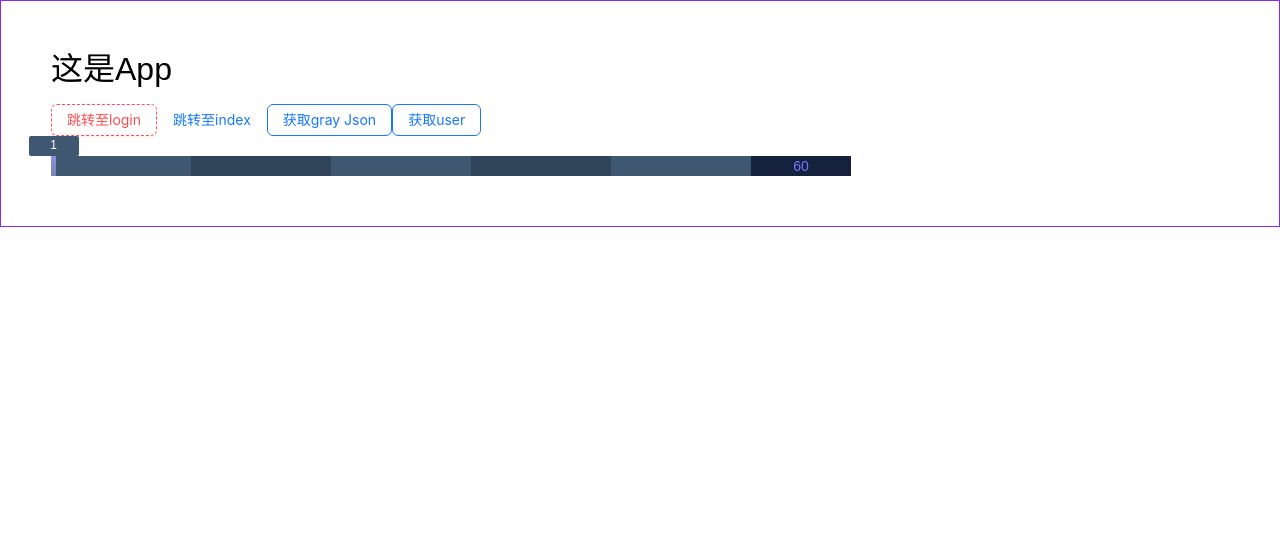
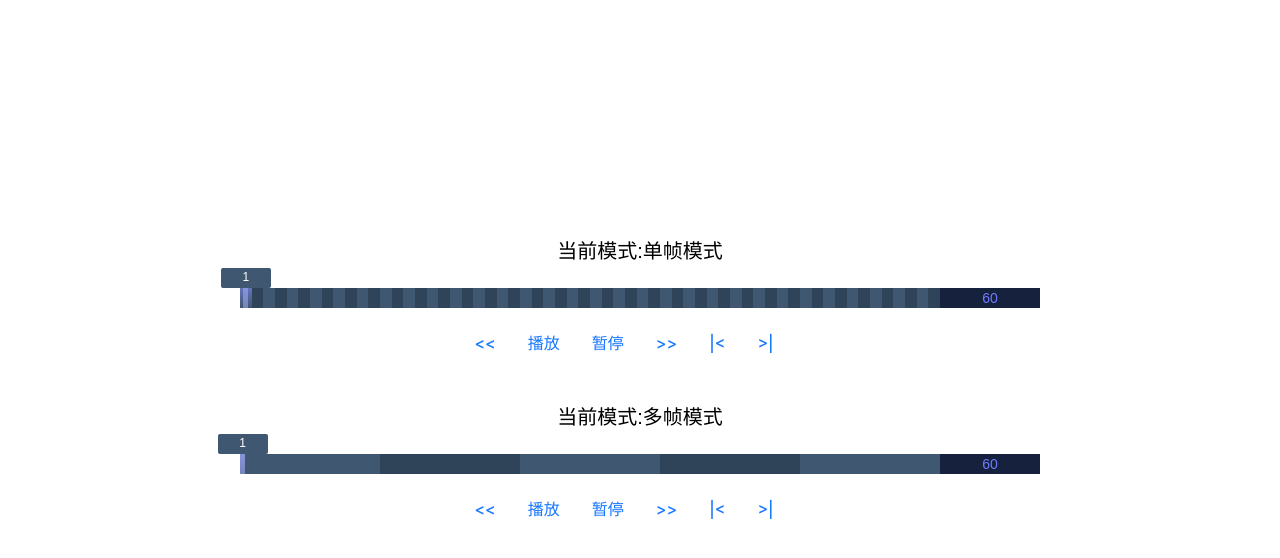
Before and after one commit to YunShangZhou/react-mook, a React app: page / in a window 1280 px wide. Shown: the top 558 px of the page. Built offline with nearby package versions, Linux system fonts and the light colour scheme.

Commit message:
feat: 添加example示例

```diff
--- a/src/components/PlayerBar/index.scss
+++ b/src/components/PlayerBar/index.scss
@@ -1,6 +1,30 @@
 .time-bar{
   display: flex;
+  flex-direction: column;
+  align-items: center;
+}
+
+.time-bar-desc-section{
+  font-size: 20px;
+  padding-bottom: 5px;
+}
+
+.time-bar-show-section{
+  // border: 1px solid brown;
+  display: flex;
   align-items: end;
+  justify-content: center;
+}
+
+.time-bar-control-section{
+  // border: 1px solid brown;
+  padding-block: 10px;
+  width: fit-content;
+  // margin: 0 auto;
+  button{
+    font-size: 16px;
+    font-weight: 500;
+  }
 }
 
 .time-bar-wrap {
@@ -23,6 +47,10 @@
  justify-content: center;
  align-items: center;
  font-weight: 500;
+}
+
+.time-bar-btns{
+
 }
 
 .time-bar-mark {
--- a/src/components/PlayerBar/index.tsx
+++ b/src/components/PlayerBar/index.tsx
@@ -1,13 +1,12 @@
-import React, {
-  useRef, useEffect, useState, MouseEventHandler,
-} from "react";
+import React, { useRef, useEffect, useState, MouseEventHandler } from "react";
+import { Button } from "antd";
 import "./index.scss";
 
 // 帧率
 type frameRateTypes = 12 | 18 | 24 | 30 | 36 | 48 | 72;
 
 // 帧数模式
-type frameModeTypes = 'single' | 'multiple';
+type frameModeTypes = "single" | "multiple" | undefined;
 
 /**
  * 多帧模式: 一格将代表若干帧
@@ -23,7 +22,7 @@ interface TimeBarProps {
   markHeight?: number; // 标尺高度
   markBg?: string; // 标尺背景颜色
   markMiddleColor?: string; // 标尺中线颜色
-  markMiddleWidth?: number; // 标尺中线宽度
+  markMiddleWidth: number; // 标尺中线宽度
   tipColor?: string; // 提示字体色
   tipFontSize?: string; // 提示字号
   tipBg?: string; // 提示背景色
@@ -36,15 +35,15 @@ interface TimeBarProps {
   background?: string; // 背景色
   defaultValue?: string; // 默认值
   total: number; // 总值
-  frameMax?: number; // 最大帧数(超过范围，将会自动切换成多帧模式)
   frameRate?: frameRateTypes; // 帧率
+  frameMode?: frameModeTypes; // 帧率模式
   splitCount?: number; // 多帧模式下的格子数量
 }
 
 export const mockProps = {
   total: 60,
-  frameMax: 50,
   splitCount: 5,
+  frameMode: "single" as frameModeTypes,
   width: 700,
   // height: 30,
   tickHeight: 20,
@@ -53,8 +52,8 @@ export const mockProps = {
   // tickWidth: 10,
   tipWidth: 50,
   tailWidth: 100,
-  tailColor: '#707AFF',
-  tailBgColor: '#16213E',
+  tailColor: "#707AFF",
+  tailBgColor: "#16213E",
   tailFontSize: 14,
   // markWidth: 25,
   markHeight: 20,
@@ -99,9 +98,8 @@ const timeBarStyle = (config: any) => {
 
 // 尾缀样式
 const timeBarTailStyle = (config: any) => {
-  const {
-    tailBgColor, tailColor, tailFontSize, tailWidth, tickHeight,
-  } = config;
+  const { tailBgColor, tailColor, tailFontSize, tailWidth, tickHeight } =
+    config;
 
   return {
     color: tailColor,
@@ -144,7 +142,7 @@ const renderMarkDom = (config: any) => {
       left: `${markLeft}px`,
     };
 
-    if (frameMode === 'multiple') {
+    if (frameMode === "multiple") {
       Object.assign(style, { width: `${markMiddleWidth}px` });
     }
 
@@ -160,8 +158,8 @@ const renderMarkDom = (config: any) => {
   // 提示样式
   const tipStyle = () => {
     let tipLeft = markLeft - tipWidth / 2 + (markWidth || tickWidth) / 2;
-    if (frameMode === 'multiple') {
-      tipLeft = markLeft - tipWidth / 2 + (markMiddleWidth / 2);
+    if (frameMode === "multiple") {
+      tipLeft = markLeft - tipWidth / 2 + markMiddleWidth / 2;
     }
 
     return {
@@ -177,7 +175,7 @@ const renderMarkDom = (config: any) => {
 
   // +1是因为markLeft为上一次的左侧间距,因此需要弥补。
   let tipValue = Math.ceil((markLeft + 1) / tickWidth);
-  if (frameMode === 'multiple') {
+  if (frameMode === "multiple") {
     const scale = splitCount / total;
     tipValue = Math.ceil((markLeft + 1) / (tickWidth * scale));
   }
@@ -195,20 +193,15 @@ const renderMarkDom = (config: any) => {
 };
 
 const TimeBar: React.FC<TimeBarProps> = (props) => {
-  const {
-    total, frameMax, splitCount = 20, width,
-  } = props;
+  const { total, splitCount = 20, width, frameMode: fm , markWidth , markMiddleWidth} = props;
   const contentRef = useRef<HTMLDivElement>(null);
   const markRef = useRef<HTMLDivElement>(null);
   const [markLeft, setMarkLeft] = useState(0);
   const [isMouseDown, setIsMouseDown] = useState(false);
+  const [frameMode, setFrameMode] = useState<frameModeTypes>(fm);
 
   let tickWidth = width / total;
-  let frameMode: frameModeTypes = 'single';
-  if (frameMax && total > frameMax) {
-    frameMode = "multiple";
-    tickWidth = width / splitCount;
-  }
+  if (frameMode === "multiple") tickWidth = width / splitCount;
 
   const handleMouseUp = () => {
     setIsMouseDown(false);
@@ -246,16 +239,15 @@ const TimeBar: React.FC<TimeBarProps> = (props) => {
 
   // 公共逻辑: 控制标记的鼠标事件。
   const handleMouseEventForMark = (config: any) => {
-    const {
-      e, contentRef, markRef, onSetMarkLeft, mode, frameMode,
-    } = config;
+    const { e, contentRef, markRef, onSetMarkLeft, mode, frameMode } = config;
     const { pageX: cursorLeft } = e;
     const { offsetLeft: contentLeft, offsetWidth: contentWidth } = contentRef;
     const { offsetWidth: markWidth, offsetLeft: markLeft } = markRef;
     let offsetLeft = cursorLeft - contentLeft - markWidth / 2;
 
     const isOverflowLeft = cursorLeft < contentLeft + markWidth / 2;
-    const isOverflowRight = cursorLeft > contentLeft + (contentWidth - markWidth / 2);
+    const isOverflowRight =
+      cursorLeft > contentLeft + (contentWidth - markWidth / 2);
 
     // 边界处理
     switch (mode) {
@@ -277,8 +269,62 @@ const TimeBar: React.FC<TimeBarProps> = (props) => {
     onSetMarkLeft(offsetLeft);
   };
 
+  const playSetTimeoutFnId = useRef<any>();
+  const playSetTimeoutFn = () => {
+    playSetTimeoutFnId.current = setInterval(() => {
+      setMarkLeft((prev) => {
+        console.log(prev);
+        return prev + 5;
+      });
+    }, 100);
+  };
+
+  const handlePlay = () => {
+    console.log(`handlePlay`);
+    playSetTimeoutFn();
+  };
+
+  const handlePause = () => {
+    console.log(`handlePause`);
+    clearTimeout(playSetTimeoutFnId.current);
+  };
+
+  // 一帧的宽度
+  let frameWidth = tickWidth;
+  if (frameMode === "multiple") {
+    const scale = splitCount / total;
+    frameWidth = tickWidth * scale;
+  }
+  const handleBack = () => {
+    setMarkLeft((prev) => prev - frameWidth);
+  };
+
+  const handleNext = () => {
+    console.log(markLeft)
+    console.log(frameWidth)
+    setMarkLeft((prev) => prev + frameWidth);
+  };
+
+  const handleLeftmost = ()=>{
+    setMarkLeft(0);
+  }
+
+  const handleRightmost = ()=>{
+    console.log(width , markMiddleWidth)
+    if(frameMode === 'single'){
+      return setMarkLeft(width - (markWidth || tickWidth));
+    }
+    setMarkLeft(width - markMiddleWidth);
+  }
+
   return (
     <div className="time-bar">
+      {/* desc section */}
+      <div className="time-bar-desc-section">
+        <div>当前模式:{frameMode === "single" ? "单帧模式" : "多帧模式"}</div>
+      </div>
+      <div className="time-bar-show-section">
+        {/* content */}
         <div
           className="time-bar-content"
           ref={contentRef}
@@ -289,11 +335,32 @@ const TimeBar: React.FC<TimeBarProps> = (props) => {
           onMouseLeave={handleMouseLeave}
         >
           {renderMarkDom({
-          ...props, contentRef, frameMode, markLeft, markRef, tickWidth,
+            ...props,
+            contentRef,
+            frameMode,
+            markLeft,
+            markRef,
+            tickWidth,
           })}
         </div>
+        {/* tail */}
         <div className="time-bar-tail" style={timeBarTailStyle({ ...props })}>
           {total}
+        </div>
+      </div>
+      {/* control section */}
+      <div className="time-bar-control-section">
+        <Button type="link" onClick={handleBack}>{`<<`}</Button>
+        <Button type="link" onClick={handlePlay}>
+          播放
+        </Button>
+        <Button type="link" onClick={handlePause}>
+          暂停
+        </Button>
+        <Button type="link" onClick={handleNext}>{`>>`}</Button>
+        <Button type="link" onClick={handleLeftmost}>{`|<`}</Button>
+        <Button type="link" onClick={handleRightmost}>{`>|`}</Button>
+        <Button type="link"></Button>
       </div>
     </div>
   );
--- /dev/null
+++ b/src/pages/example/index.tsx
@@ -0,0 +1,18 @@
+import React, { Component } from "react";
+import PlayerBar, { mockProps } from "../../components/PlayerBar/index";
+import "./style.scss";
+
+class ExamplePage extends Component {
+  render() {
+    return (
+      <div className="example-page">
+        <PlayerBar {...mockProps} />
+        <br />
+        <br />
+        <PlayerBar {...mockProps} frameMode="multiple" />
+      </div>
+    );
+  }
+}
+
+export default ExamplePage;
--- /dev/null
+++ b/src/pages/example/style.scss
@@ -0,0 +1,4 @@
+.example-page{
+    // border: 1px solid black;
+    padding-top: 30vh;
+}
--- a/src/routes/index.tsx
+++ b/src/routes/index.tsx
@@ -3,12 +3,14 @@ import { createHashRouter, RouterProvider } from 'react-router-dom';
 
 import IndexPage from '../pages/index/index';
 import LoginPage from '../pages/login';
+import ExamplePage from '../pages/example';
 import AppPage from '../App';
 
 const allRoutes = [
   {
     path: '/',
-    element: <AppPage />,
+    // element: <AppPage />,
+    element: <ExamplePage />,
   },
   {
     path: '/index',
```
Lines whose indentation alone changed are shown as unchanged.
